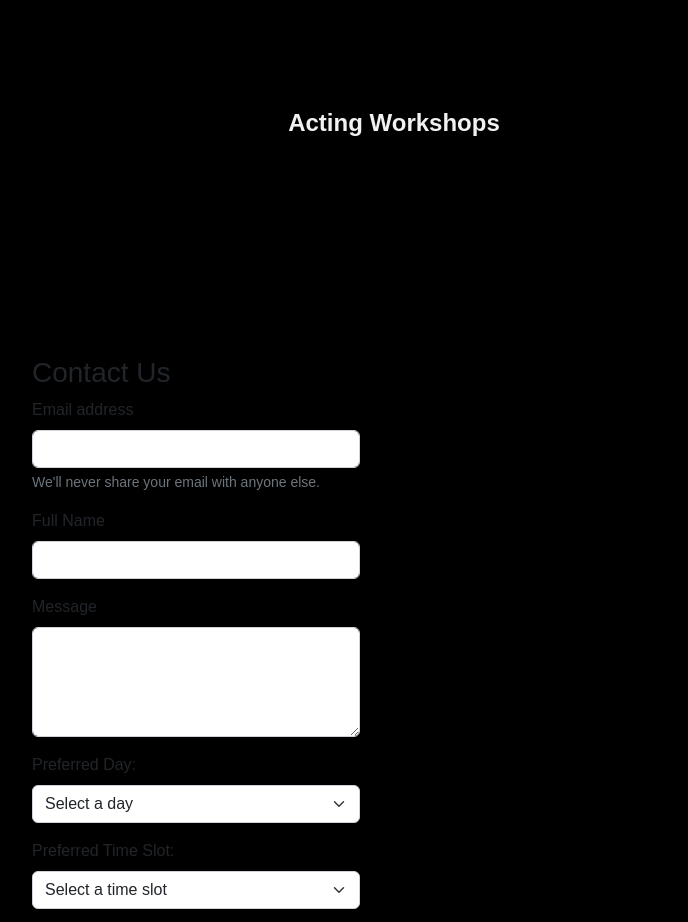
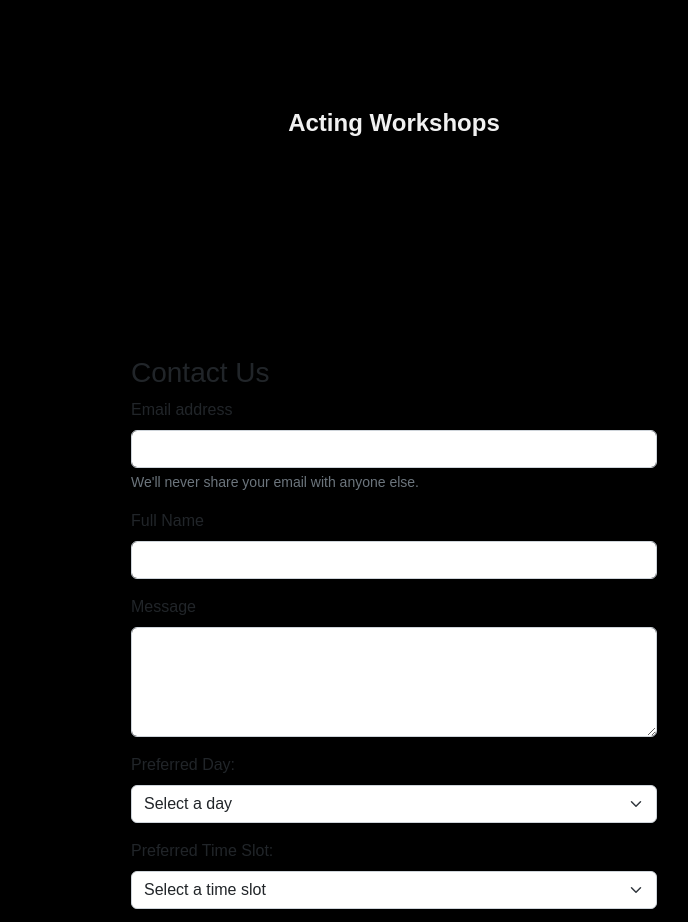
Before and after one commit to Pediah/cc, a plain HTML site: page index.html in a window 1280 px wide. Shown: the part 1436-2358 px from the top of the page, without its empty margins (246-934 px from the left). Drawn offline with nearby package versions, Linux system fonts and the light colour scheme.

Commit message:
Update styles.css

```diff
--- a/styles.css
+++ b/styles.css
@@ -82,7 +82,7 @@ html {
 /* Contact Section */
 #contact {
     min-height: 100vh;
-    width: 90vh;
+    min-width: 50vh;
 }
 
 /* About Section */
```
